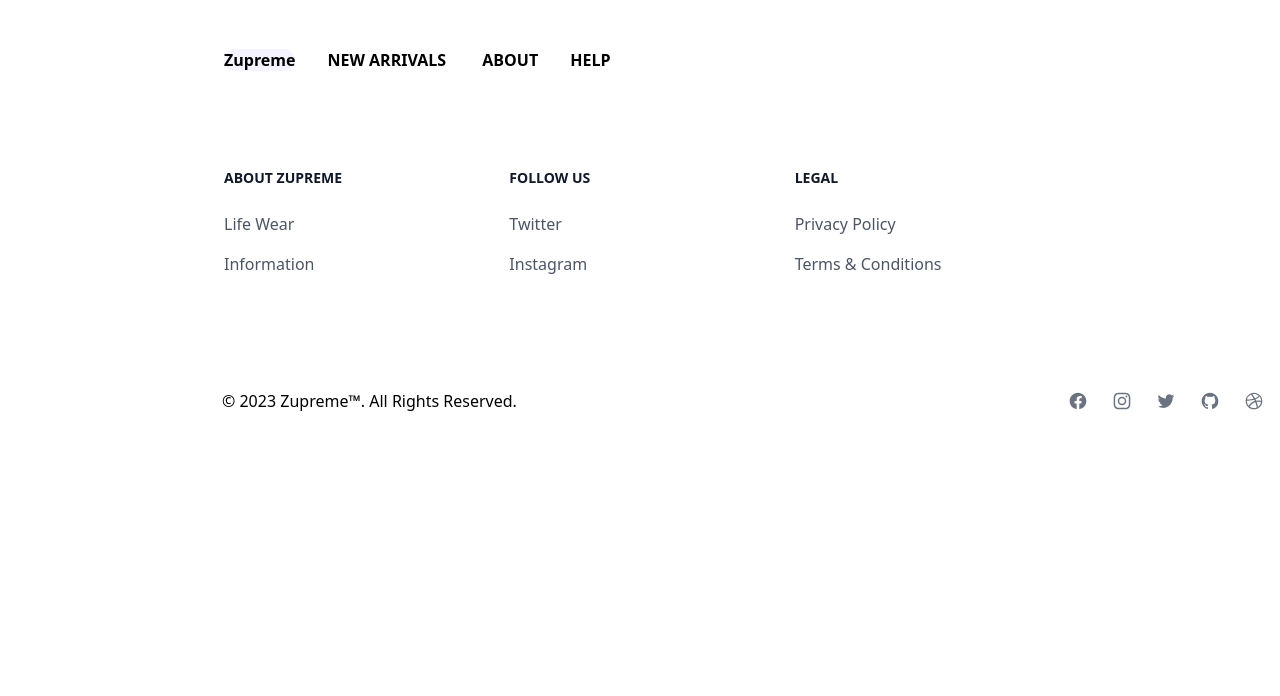
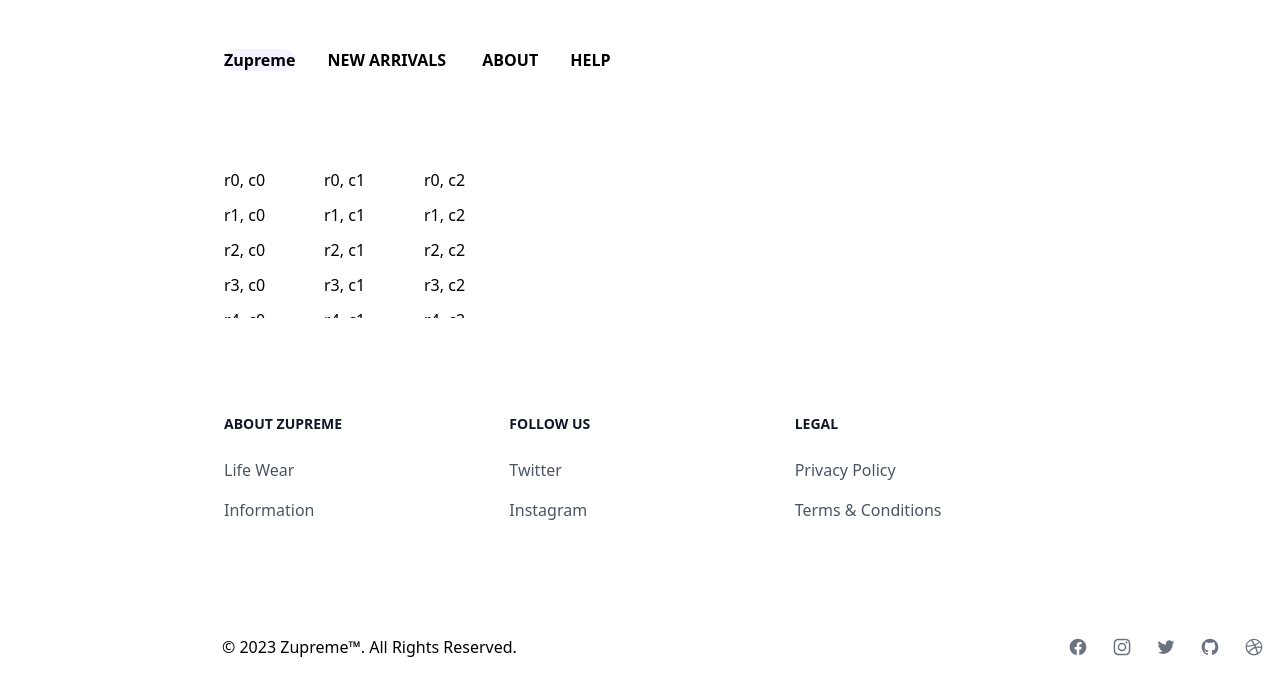
Before and after one commit to claudiolau/zupreme, a Next.js app: page / in a window 1280 px wide. Shown: the top 696 px of the page. Built offline with nearby package versions, Linux system fonts and the light colour scheme.

Commit message:
updated env

```diff
--- /dev/null
+++ b/index.d.ts
@@ -0,0 +1 @@
+declare module "react-window";
--- a/package.json
+++ b/package.json
@@ -17,6 +17,7 @@
     "next": "13.2.1",
     "react": "18.2.0",
     "react-dom": "18.2.0",
+    "react-window": "^1.8.8",
     "typescript": "4.9.5"
   },
   "devDependencies": {
--- a/src/app/page.tsx
+++ b/src/app/page.tsx
@@ -1,13 +1,30 @@
-/* prettier-ignore */
 "use client";
 
 import { Footer, Header } from "@/components";
+import { HomeGrid } from "@/components/HomeGrid";
+import { useEffect, useState } from "react";
 import Layout from "./layout";
 
+const getFromApiAsync = async () => {
+  const response = await fetch("https://dummyjson.com/products");
+  const responseJson = await response.json();
+  return responseJson.products;
+};
+
 export default function Home() {
+  const [data, setData] = useState("");
+  useEffect(() => {
+    async () => {
+      const res = await getFromApiAsync();
+      console.log(res, "res");
+      setData(res);
+    };
+  }, []);
+
   return (
     <Layout>
       <Header />
+      <HomeGrid />
       <Footer />
     </Layout>
   );
--- /dev/null
+++ b/src/components/HomeGrid/HomeGrid.tsx
@@ -0,0 +1,38 @@
+import { FC } from "react";
+import { FixedSizeGrid as Grid } from "react-window";
+
+const Cell = ({ columnIndex, rowIndex, style }) => (
+  <div
+    className={
+      columnIndex % 2
+        ? rowIndex % 2 === 0
+          ? "GridItemOdd"
+          : "GridItemEven"
+        : rowIndex % 2
+        ? "GridItemOdd"
+        : "GridItemEven"
+    }
+    style={style}
+  >
+    r{rowIndex}, c{columnIndex}
+  </div>
+);
+export const HomeGrid: FC = () => {
+  return (
+    <div className="flex flex-col justify-center p-4">
+      <div className="items-center p-8 justify-between w-full max-w-4xl mx-auto text-grey-800">
+        <Grid
+          className="Grid"
+          columnCount={1000}
+          columnWidth={100}
+          height={150}
+          rowCount={1000}
+          rowHeight={35}
+          width={300}
+        >
+          {Cell}
+        </Grid>
+      </div>
+    </div>
+  );
+};
--- /dev/null
+++ b/src/components/HomeGrid/index.ts
@@ -0,0 +1 @@
+export * from "./HomeGrid";
--- a/src/components/index.ts
+++ b/src/components/index.ts
@@ -1,3 +1,5 @@
+export * from "./Footer";
+export * from "./DefaultLayout";
 export * from "./Footer";
 export * from "./Header";
-export * from "./Layout";
+export * from "./HomeGrid";
--- /dev/null
+++ b/src/service/getItem.ts
@@ -0,0 +1,5 @@
+export const getFromItem = async () => {
+  const response = await fetch(process.env.NEXT_PUBLIC_URL ?? "");
+  const responseJson = await response.json();
+  return responseJson.products;
+};
--- a/src/utils/casing.ts
+++ b/src/utils/casing.ts
@@ -1,4 +1,6 @@
 type TextBlob = String;
+
+// navigation icon casing
 
 export const CapCase = (char: TextBlob) => {
   return char.toUpperCase();
```
Also changed, not shown: src/components/DefaultLayout/Layout.tsx (renamed from src/components/Layout/Layout.tsx), src/components/DefaultLayout/index.ts (renamed from src/components/Layout/index.ts), 2 other files (tests, documents, lock files or other folders).
